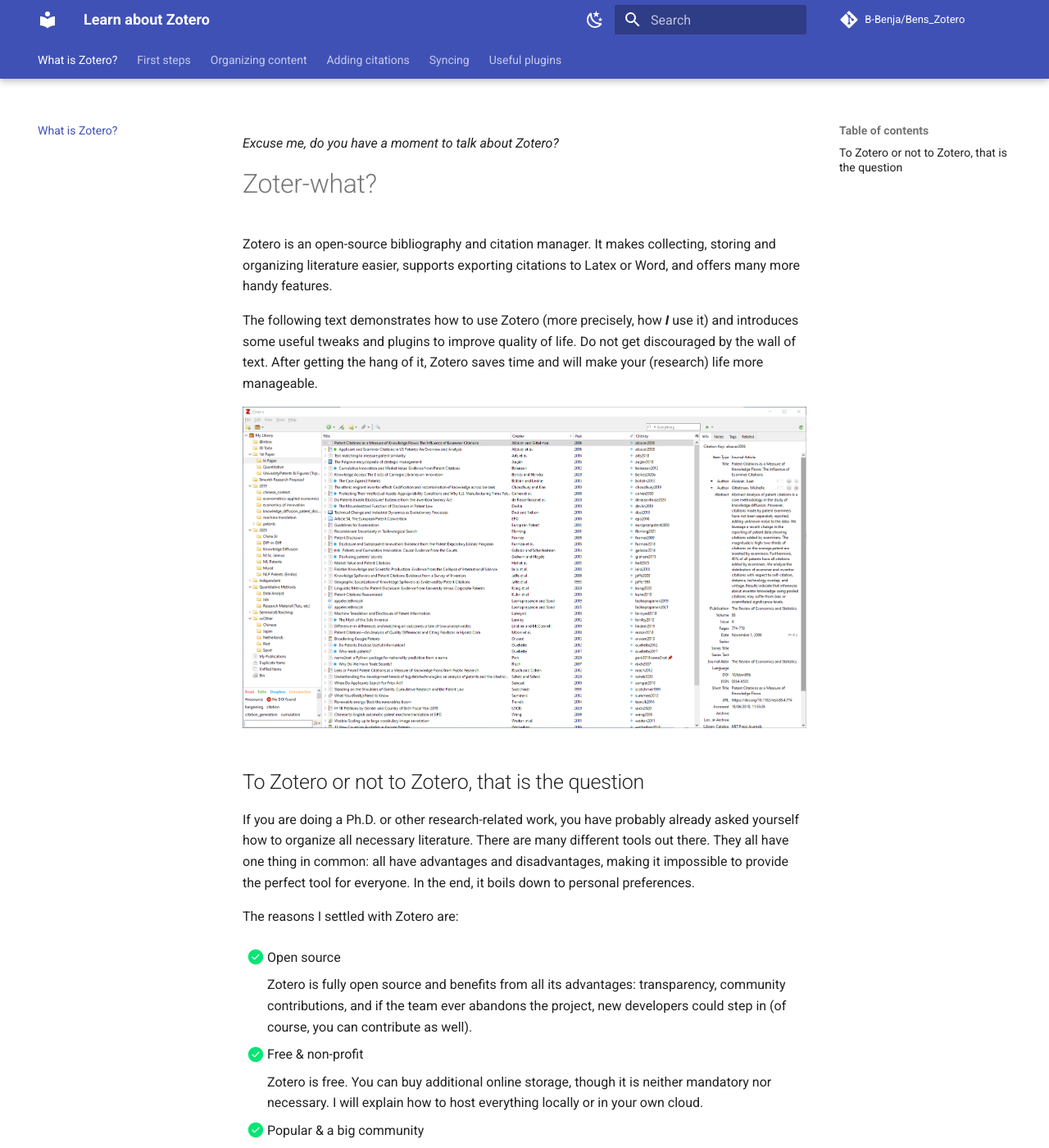
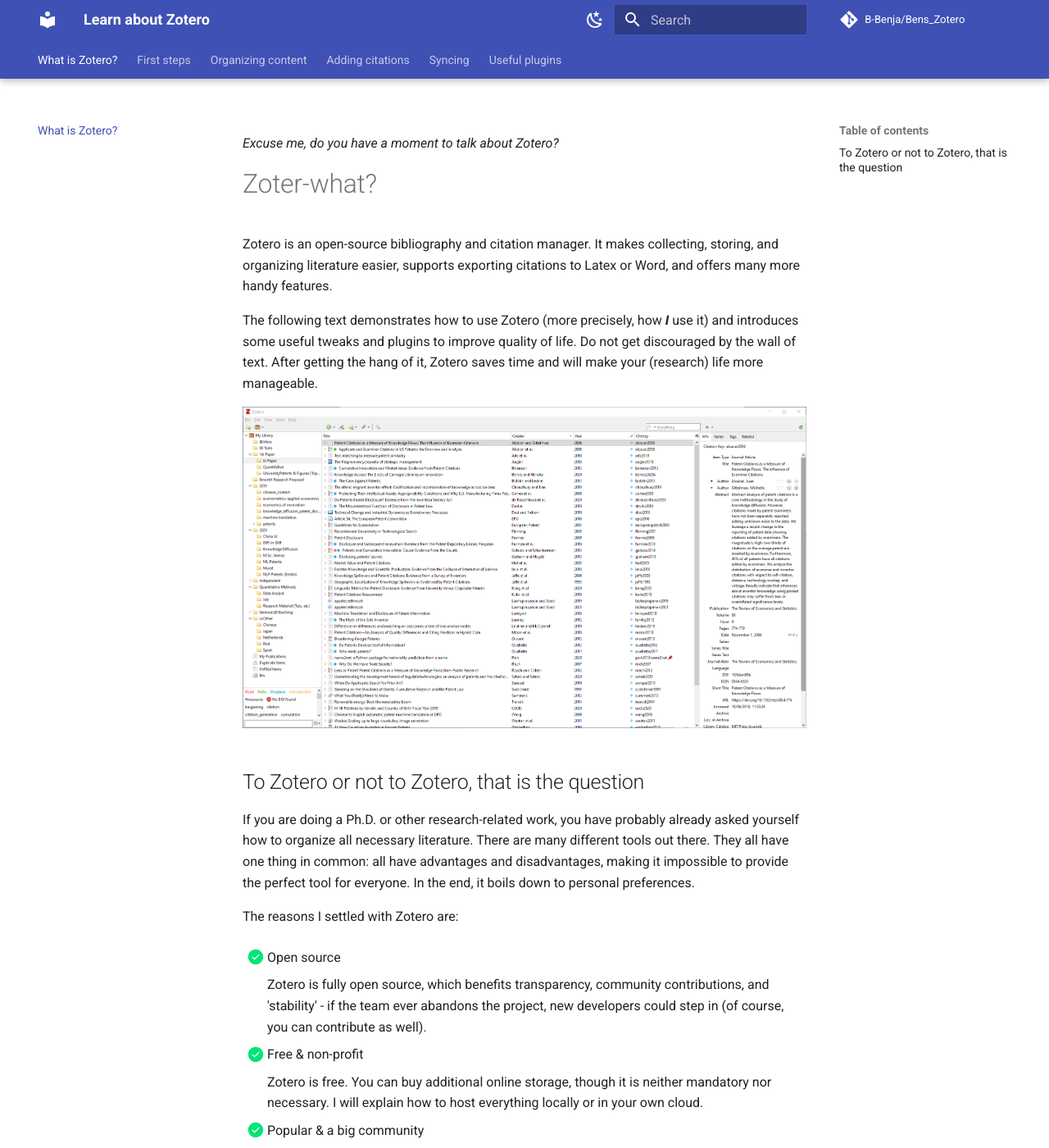
Before and after one commit to B-Benja/Bens_Zotero, an MkDocs documentation site: the page built from docs/index.md, in a window 1280 px wide and 1400 px high. Shown: the whole window at 82% size. Built offline with MkDocs 1.6.1 and Material for MkDocs 9.7.7, drawn with Linux system fonts in a browser that asks for light colours; comment, search, counter and statistics services are not loaded; some of the changed text lies outside the part shown.

Commit message:
minor changes

```diff
--- a/docs/index.md
+++ b/docs/index.md
@@ -6,10 +6,9 @@
 
 # Zoter-what?
 
-Zotero is an open-source bibliography and citation manager. It makes collecting, storing and organizing literature easier, supports exporting citations to Latex or Word, and offers many more handy features.
+Zotero is an open-source bibliography and citation manager. It makes collecting, storing, and organizing literature easier, supports exporting citations to Latex or Word, and offers many more handy features.
 
 The following text demonstrates how to use Zotero (more precisely, how **_I_** use it) and introduces some useful tweaks and plugins to improve quality of life. Do not get discouraged by the wall of text. After getting the hang of it, Zotero saves time and will make your (research) life more manageable.
-
 
 ![](images/zotero.png)
 
@@ -18,25 +17,24 @@
 
 The reasons I settled with Zotero are:
 
-- [x]	Open source
+- [x]   Open source
 
-    Zotero is fully open source and benefits from all its advantages: transparency, community contributions, and if the team ever abandons the project, new developers could step in (of course, you can contribute as well).
+    Zotero is fully open source, which benefits transparency, community contributions, and 'stability' - if the team ever abandons the project, new developers could step in (of course, you can contribute as well).
 
-- [x]	Free & non-profit
+- [x]   Free & non-profit
 
     Zotero is free. You can buy additional online storage, though it is neither mandatory nor necessary. I will explain how to host everything locally or in your own cloud.
 
-- [x]	Popular & a big community
+- [x]   Popular & a big community
 
     Many handy plugins exist, and the community is very active and helpful.
 
 - [x]   Availability
 
-    Available for most systems: use it on Mac, Windows, Linux and partly on your phone.
+    Available for most systems: use it on Mac, Windows, Linux, and partly on your phone.
 
-- [x]	Excellent citation style support
+- [x]   Excellent citation style support
 
     Zotero supports almost any citation style needed. If your specific style is missing, you can (most of the time) easily create it yourself by changing an existing one.
 
-
-Now that I have your attion let's talk about Zotero.
+Now that I have your attention, let's talk about Zotero.
```
